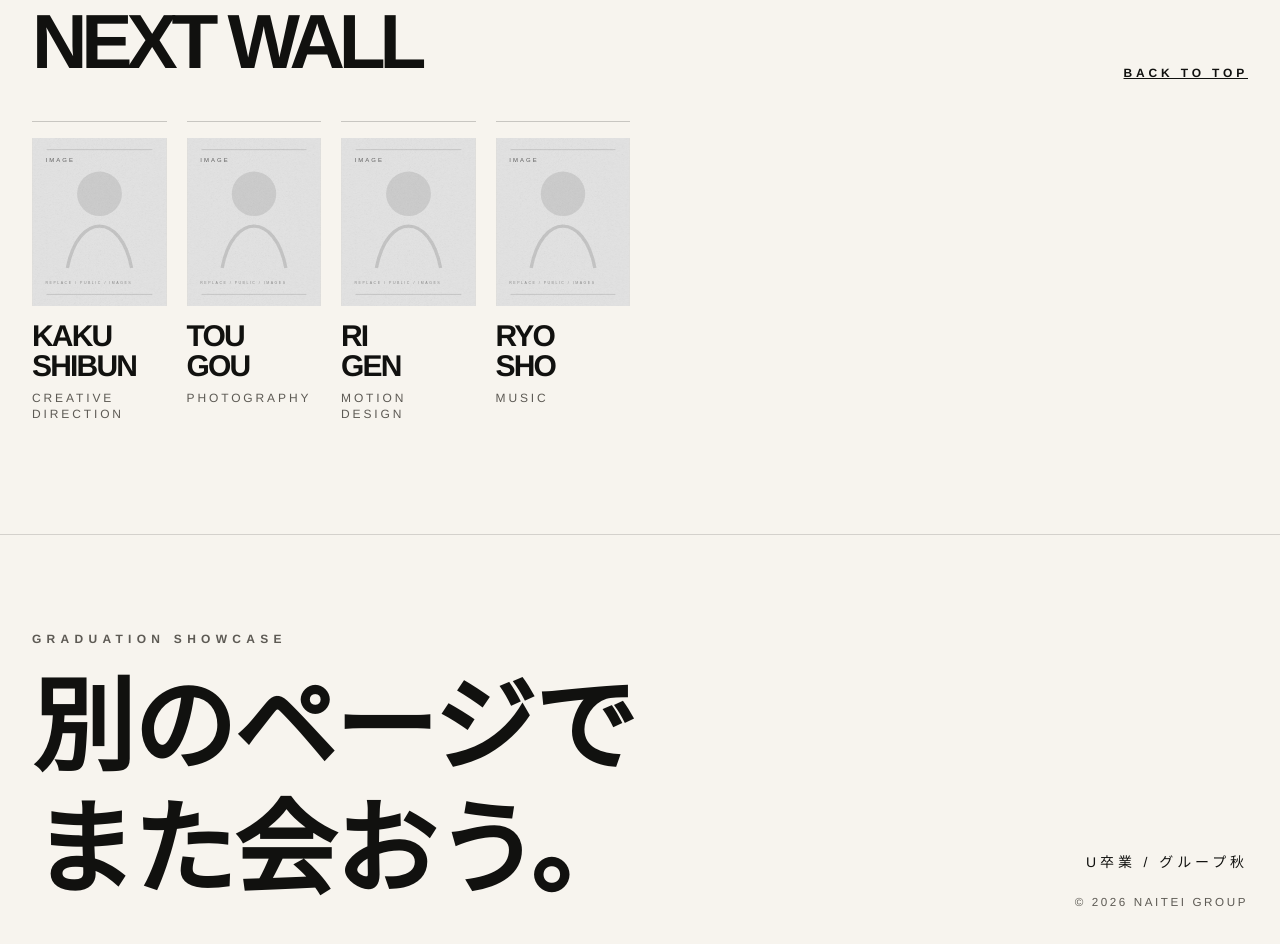
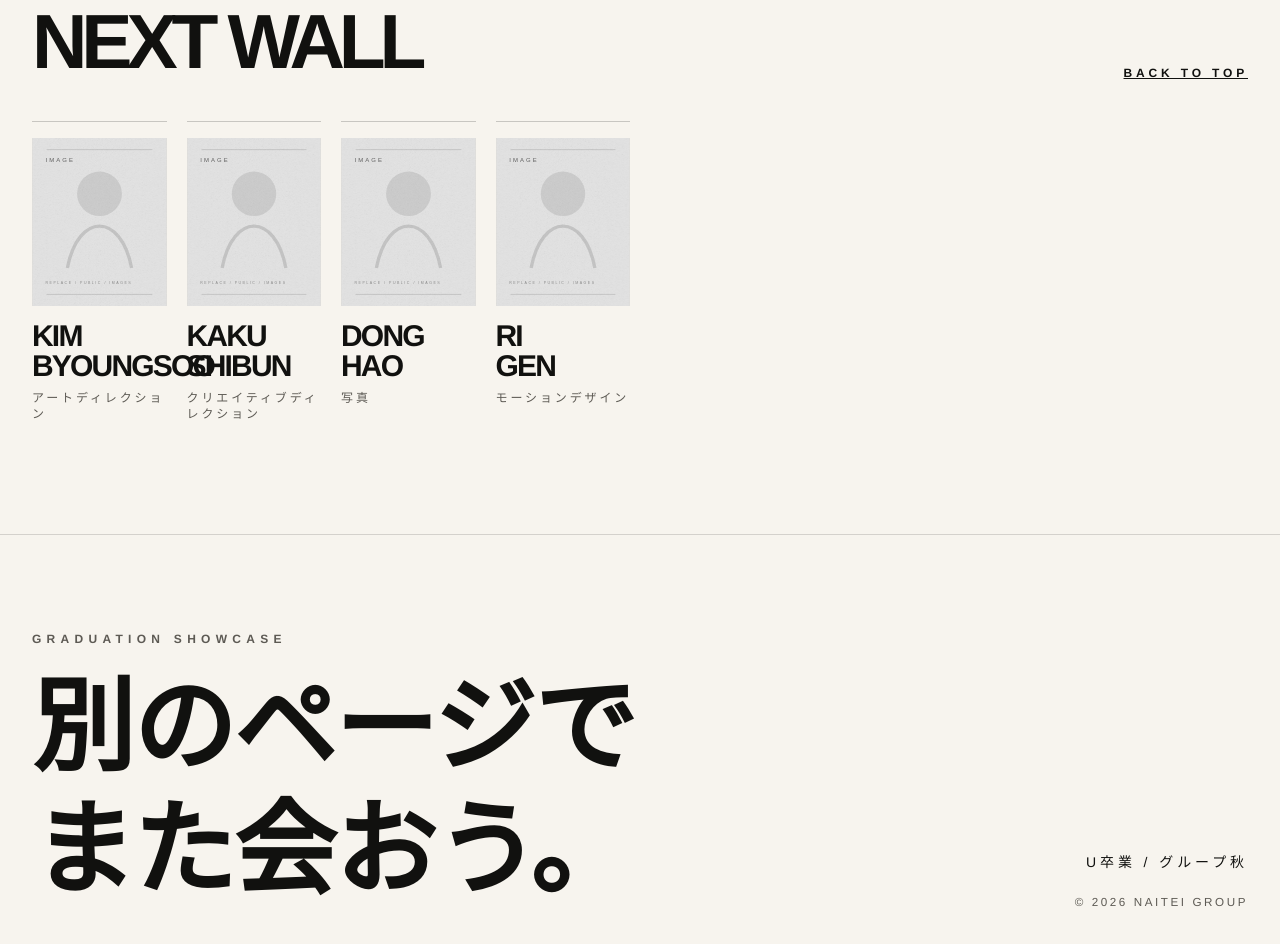
Before and after one commit to arunoruberuto/memory_lane, a React (Vite) app: page /memory_lane/members/pi1 in a window 1280 px wide. Shown: the part 1580-2524 px from the top of the page. Built offline with nearby package versions, Linux system fonts and the light colour scheme; a web font is replaced by a local one.

Commit message:
更新：Hero.jsxテキスト編集、members.js編集

```diff
--- a/src/data/members.js
+++ b/src/data/members.js
@@ -1,130 +1,22 @@
 const base = import.meta.env.BASE_URL;
 
 export const members = [
-  {
-    id: "pw1",
-    name1: "Kaku",
-    name2: "Shibun",
-    realname: "郭紫ブン",
-    realnameLang: "zh",
-    role: "Creative Direction",
-    bio: "Aoi builds visual systems from quiet observations, translating ordinary campus scenes into composed, cinematic fragments.",
-    image: `${base}images/placeholders/portrait.svg`,
-    accent: "#d8d4ca",
-    statement:
-      "Graduation is treated as a threshold: a room where unfinished questions can still glow.",
-    tags: ["direction", "installation", "editorial"],
-    works: [
-      { title: "Room Tone", medium: "Short Film", year: "2026" },
-      { title: "Archive of Light", medium: "Installation", year: "2025" }
-    ]
-  },
-  {
-    id: "pw2",
-    name1: "Tou",
-    name2: "Gou",
-    realname: "董豪",
-    realnameLang: "zh",
-    role: "Photography",
-    bio: "Hana photographs the space between people, using distance, blur, and silence as active compositional tools.",
-    image: `${base}images/placeholders/portrait.svg`,
-    accent: "#ece7de",
-    statement:
-      "A photograph can be less about proof and more about remembering how air felt.",
-    tags: ["photo", "portrait", "memory"],
-    works: [
-      { title: "After the Bell", medium: "Photo Series", year: "2026" },
-      { title: "Blue Hallway", medium: "Zine", year: "2025" }
-    ]
-  },
-  {
-    id: "pw3",
-    name1: "Ri",
-    name2: "Gen",
-    realname: "李ゲン",
-    realnameLang: "zh",
-    role: "Motion Design",
-    bio: "Ren designs kinetic identities where typography behaves like a living surface instead of a static caption.",
-    image: `${base}images/placeholders/portrait.svg`,
-    accent: "#cfcac0",
-    statement:
-      "Movement gives typography a pulse, and the pulse tells the viewer where to look next.",
-    tags: ["motion", "type", "identity"],
-    works: [
-      { title: "Signal Study", medium: "Motion Poster", year: "2026" },
-      { title: "Nine Seconds", medium: "Title Sequence", year: "2025" }
-    ]
-  },
-  {
-    id: "pw4",
-    name1: "Ryo",
-    name2: "Sho",
-    realname: "廖翔",
-    realnameLang: "zh",
-    role: "Music",
-    bio: "Mio layers field recordings and soft electronic textures into music that feels architectural and intimate.",
-    image: `${base}images/placeholders/portrait.svg`,
-    accent: "#e5e0d6",
-    statement:
-      "Music is the floor under the exhibition; even silence has a material weight.",
-    tags: ["music", "field recording", "composition"],
-    works: [
-      { title: "Dust Loop", medium: "Music Piece", year: "2026" },
-      { title: "Courtyard Drift", medium: "Music", year: "2025" }
-    ]
-  },
-  {
-    id: "pw5",
-    name1: "Rin",
-    name2: "Shusei",
-    realname: "林秋静",
-    realnameLang: "zh",
-    role: "Web Engineering",
-    bio: "Yuto treats the browser as an exhibition room, shaping interaction, pacing, and performance into a single surface.",
-    image: `${base}images/placeholders/portrait.svg`,
-    accent: "#f1eee8",
-    statement:
-      "An interface can feel handmade when every transition has a reason to exist.",
-    tags: ["frontend", "interaction", "systems"],
-    works: [
-      { title: "Soft Cursor", medium: "Interactive Web", year: "2026" },
-      { title: "Index Room", medium: "Archive Site", year: "2025" }
-    ]
-  },
-  {
-    id: "pw6",
-    name1: "Ro",
-    name2: "Seizenen",
-    realname: "ロ世前エン",
-    realnameLang: "zh",
-    role: "Graphic Design",
-    bio: "Rika uses restrained grids, oversized marks, and paper-like negative space to create calm but assertive compositions.",
-    image: `${base}images/placeholders/portrait.svg`,
-    accent: "#ddd7cc",
-    statement:
-      "A blank area is not empty when it is holding the work in exactly the right tension.",
-    tags: ["print", "layout", "visual identity"],
-    works: [
-      { title: "Folded Index", medium: "Poster Set", year: "2026" },
-      { title: "Margin Notes", medium: "Book Design", year: "2025" }
-    ]
-  },
   {
     id: "pi1",
     name1: "Alfonsus",
     name2: "Norbert",
     realname: "Alfonsus Ferdinand Norbert",
     realnameLang: "en",
-    role: "Film Editing",
-    bio: "Soraは音楽家のような呼吸感で映像をつなぎ、小さな間も劇的な転換と同じくらい大切に感じさせる。",
+    role: "映像編集",
+    bio: "Alfonsusは音楽家のような呼吸感で映像をつなぎ、小さな間も劇的な転換と同じくらい大切に感じさせる。",
     image: `${base}images/placeholders/portrait.svg`,
     accent: "#ebe6dc",
     statement:
       "編集とは、映像が自らのテンポを明かすまで耳を澄ませること。",
     tags: ["editing", "rhythm", "cinema"],
     works: [
-      { title: "Handheld Weather", medium: "Short Film", year: "2026" },
-      { title: "Cut Marks", medium: "Video Essay", year: "2025" }
+      { title: "手持ちの天気", medium: "短編映像", year: "2026" },
+      { title: "カットの痕跡", medium: "映像エッセイ", year: "2025" }
     ]
   },
   {
@@ -133,34 +25,142 @@ export const members = [
     name2: "Byoungsoo",
     realname: "김 병수",
     realnameLang: "ko",
-    role: "Art Direction",
-    bio: "Meiはセット、オブジェ、小さな儀式を組み合わせ、どこか見覚えがありながら少し不可能にも感じられる視覚世界をつくる。",
+    role: "アートディレクション",
+    bio: "Kimはセット、オブジェ、小さな儀式を組み合わせ、どこか見覚えがありながら少し不可能にも感じられる視覚世界をつくる。",
     image: `${base}images/placeholders/portrait.svg`,
     accent: "#d6d1c7",
     statement:
       "優れた小道具は、観客がほとんど思い出しかけている夢の証拠のように振る舞う。",
     tags: ["objects", "set design", "worldbuilding"],
     works: [
-      { title: "Table for Nine", medium: "Set Piece", year: "2026" },
-      { title: "Borrowed Room", medium: "Photo Direction", year: "2025" }
+      { title: "九人のためのテーブル", medium: "セット作品", year: "2026" },
+      { title: "借りた部屋", medium: "写真ディレクション", year: "2025" }
+    ]
+  },
+  // {
+  //   id: "pi3",
+  //   name1: "Tamazaki",
+  //   name2: "Miharu",
+  //   realname: "玉崎 美遥",
+  //   realnameLang: "ja",
+  //   role: "ライティング",
+  //   bio: "玉崎は、見る人自身が作品の中に入り込める余白を残しながら、簡潔な展示テキストや脚本を紡ぐ。",
+  //   image: `${base}images/placeholders/portrait.svg`,
+  //   accent: "#f5f1ea",
+  //   statement:
+  //     "よいキャプションは扉を開き、見る人が通り抜ける前にそっと身を引く。",
+  //   tags: ["copy", "script", "concept"],
+  //   works: [
+  //     { title: "キャプション習作", medium: "テキストシリーズ", year: "2026" },
+  //     { title: "ボイスメモ", medium: "脚本", year: "2025" }
+  //   ]
+  // },
+  {
+    id: "pw1",
+    name1: "Kaku",
+    name2: "Shibun",
+    realname: "郭 紫雯",
+    realnameLang: "zh",
+    role: "クリエイティブディレクション",
+    bio: "郭紫ブンは静かな観察からビジュアルシステムを組み立て、何気ないキャンパスの風景を映画的な断片へと変換する。",
+    image: `${base}images/placeholders/portrait.svg`,
+    accent: "#d8d4ca",
+    statement:
+      "卒業はひとつの境界線であり、未完成の問いがまだ光を放つ部屋でもある。",
+    tags: ["direction", "installation", "editorial"],
+    works: [
+      { title: "ルームトーン", medium: "短編映像", year: "2026" },
+      { title: "光のアーカイブ", medium: "インスタレーション", year: "2025" }
     ]
   },
   {
-    id: "pi3",
-    name1: "Tamazaki",
-    name2: "Miharu",
-    realname: "玉崎 美遥",
-    realnameLang: "ja",
-    role: "Writing",
-    bio: "Kai writes concise exhibition texts and scripts that leave enough space for viewers to bring themselves into the work.",
+    id: "pw2",
+    name1: "Dong",
+    name2: "Hao",
+    realname: "董 豪",
+    realnameLang: "zh",
+    role: "写真",
+    bio: "董豪は人と人のあいだにある距離を撮影し、ぼかしや沈黙、空気感までも構図の一部として扱う。",
     image: `${base}images/placeholders/portrait.svg`,
-    accent: "#f5f1ea",
+    accent: "#ece7de",
     statement:
-      "A good caption opens a door, then gets out of the way before the viewer walks through.",
-    tags: ["copy", "script", "concept"],
+      "写真は証明であるよりも、その場の空気がどう感じられたかを思い出すためのものになり得る。",
+    tags: ["photo", "portrait", "memory"],
     works: [
-      { title: "Caption Studies", medium: "Text Series", year: "2026" },
-      { title: "Voice Memo", medium: "Script", year: "2025" }
+      { title: "ベルのあとで", medium: "写真シリーズ", year: "2026" },
+      { title: "青い廊下", medium: "ZINE", year: "2025" }
+    ]
+  },
+  {
+    id: "pw3",
+    name1: "Ri",
+    name2: "Gen",
+    realname: "李 ゲン",
+    realnameLang: "zh",
+    role: "モーションデザイン",
+    bio: "李ゲン、タイポグラフィを静的なキャプションではなく、生きている表面のように動かすキネティックなアイデンティティを設計する。",
+    image: `${base}images/placeholders/portrait.svg`,
+    accent: "#cfcac0",
+    statement:
+      "動きは文字に脈を与え、その脈が見る人の視線を次の場所へ導く。",
+    tags: ["motion", "type", "identity"],
+    works: [
+      { title: "シグナル習作", medium: "モーションポスター", year: "2026" },
+      { title: "九秒間", medium: "タイトルシーケンス", year: "2025" }
+    ]
+  },
+  {
+    id: "pw4",
+    name1: "Ryo",
+    name2: "Sho",
+    realname: "リョウ ショウ",
+    realnameLang: "zh",
+    role: "音楽",
+    bio: "リョウショウはフィールドレコーディングとやわらかな電子音を重ね、建築的でありながら親密さを感じさせる音楽をつくる。",
+    image: `${base}images/placeholders/portrait.svg`,
+    accent: "#e5e0d6",
+    statement:
+      "音楽は展示室の床のようなものだ。沈黙でさえ、ひとつの重みを持っている。",
+    tags: ["music", "field recording", "composition"],
+    works: [
+      { title: "ダストループ", medium: "音楽作品", year: "2026" },
+      { title: "中庭の漂流", medium: "音楽", year: "2025" }
+    ]
+  },
+  {
+    id: "pw5",
+    name1: "Rin",
+    name2: "Shusei",
+    realname: "林 秋静",
+    realnameLang: "zh",
+    role: "Webエンジニアリング",
+    bio: "林秋静はブラウザをひとつの展示室として捉え、インタラクション、テンポ、パフォーマンスをひとつの体験として形づくる。",
+    image: `${base}images/placeholders/portrait.svg`,
+    accent: "#f1eee8",
+    statement:
+      "すべての遷移に存在する理由があるとき、インターフェースは手仕事のような温度を持つ。",
+    tags: ["frontend", "interaction", "systems"],
+    works: [
+      { title: "ソフトカーソル", medium: "インタラクティブWeb", year: "2026" },
+      { title: "インデックスルーム", medium: "アーカイブサイト", year: "2025" }
+    ]
+  },
+  {
+    id: "pw6",
+    name1: "Ro",
+    name2: "Seizenen",
+    realname: "娄 世前沿",
+    realnameLang: "zh",
+    role: "グラフィックデザイン",
+    bio: "ロ世前エンは抑制されたグリッド、大きな記号、紙のような余白を用いて、静かでありながら意志のある構成をつくる。",
+    image: `${base}images/placeholders/portrait.svg`,
+    accent: "#ddd7cc",
+    statement:
+      "余白は空っぽではない。作品をちょうどよい緊張感で支えているとき、そこには確かな役割がある。",
+    tags: ["print", "layout", "visual identity"],
+    works: [
+      { title: "折りたたまれた索引", medium: "ポスターセット", year: "2026" },
+      { title: "余白のメモ", medium: "ブックデザイン", year: "2025" }
     ]
   },
 ];
```
Also changed, not shown: src/components/top/Hero.jsx (+5 -5 lines), 1 other file (tests, documents, lock files or other folders).
